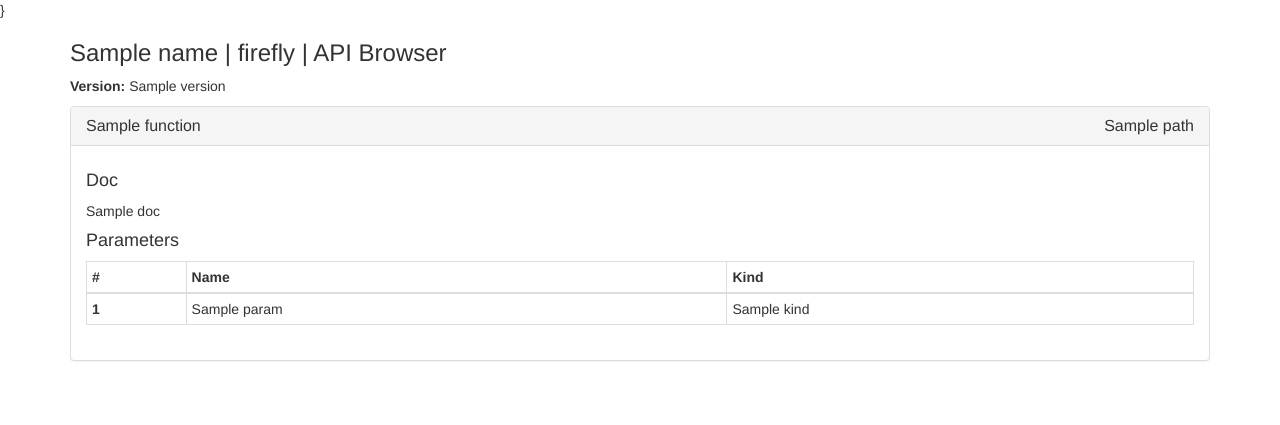
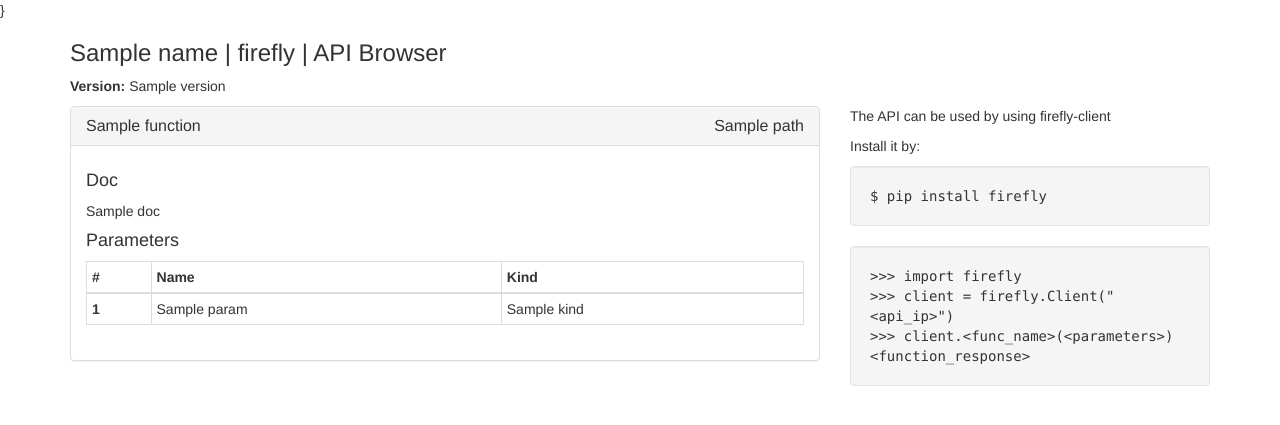
Before and after one commit to rorodata/firefly, a Python web app: template firefly/templates/index.html in a window 1280 px wide. Shown: the top 425 px of the page. Run offline with Jinja, Linux system fonts and the light colour scheme; the template is opened without the code that fills it: most values are stand-ins (such as "Sample title", 1, 10 or a date in 2020); some libraries are stand-ins or nearby versions.

Commit message:
Updates the index template with usage instructions

```diff
--- a/firefly/templates/index.html
+++ b/firefly/templates/index.html
@@ -15,7 +15,11 @@
 			<body>}
 		<div class="container">
 		<h3>{% if name %}{{ name }} | {% else %}{% endif %}firefly | API Browser</h3>
+		{% if version %}
 		<p><b>Version: </b>{{ version }}</p>
+		{% endif %}
+		<div class="row">
+			<div class="col-md-8">
 				<div class="bs-firefly">
 					{% for function in functions %}
 					<div class="panel-group" id="accordion">
@@ -62,6 +66,24 @@
 					{% endfor %}
 				</div>
 			</div>
+			<div class="col-md-4">
+				<p>The API can be used by using firefly-client</p>
+				<p>Install it by:</p>
+				<div class="well">
+<samp>
+$ pip install firefly
+</samp>
+				</div>
+				<div class="well">
+<samp>
+>>> import firefly<br/>
+>>> client = firefly.Client("&lt;api_ip&gt;")<br/>
+>>> client.&lt;func_name&gt;(&lt;parameters&gt;)<br/>
+&lt;function_response&gt;
+</samp>
+				</div>
+			</div>
+		</div>
 		<script src="https://ajax.googleapis.com/ajax/libs/jquery/1.12.4/jquery.min.js"></script>
 		<script src="https://maxcdn.bootstrapcdn.com/bootstrap/3.3.7/js/bootstrap.min.js"></script>
 	</body>
```
Lines whose indentation alone changed are shown as unchanged.
